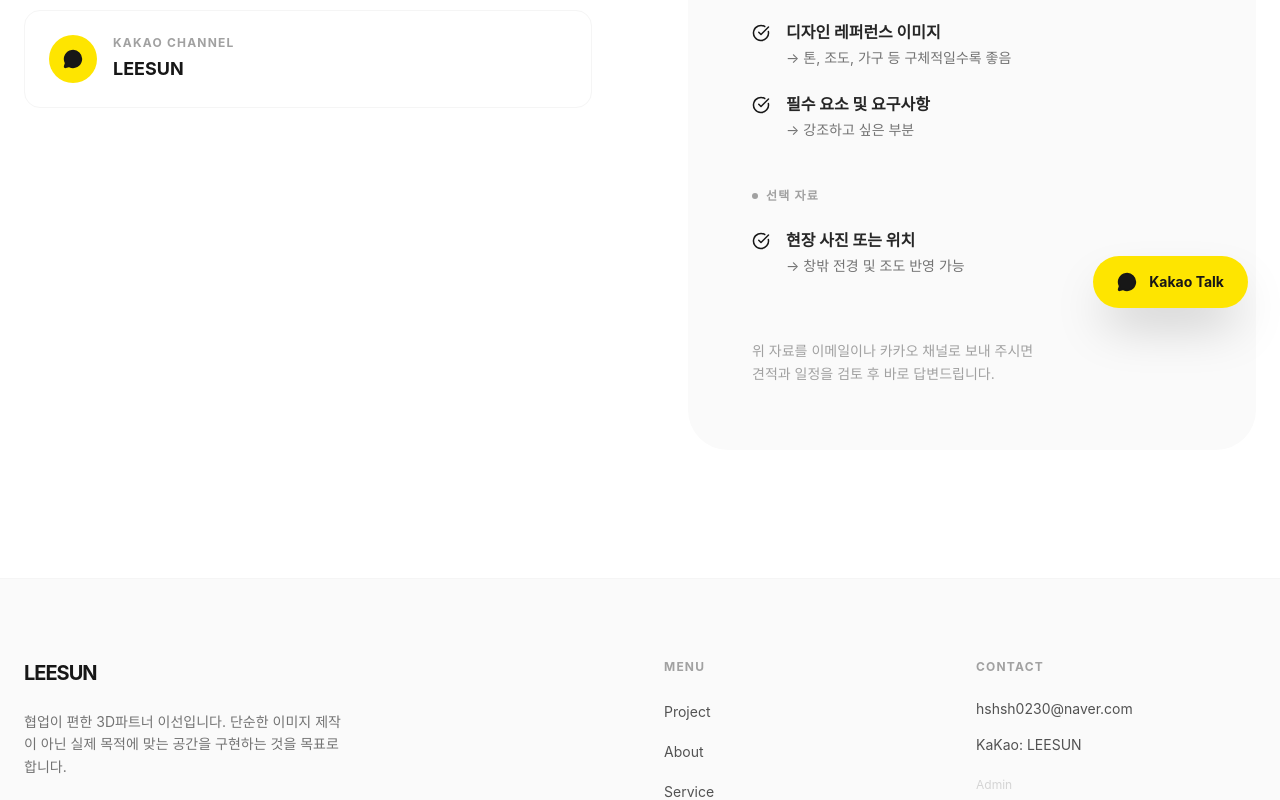
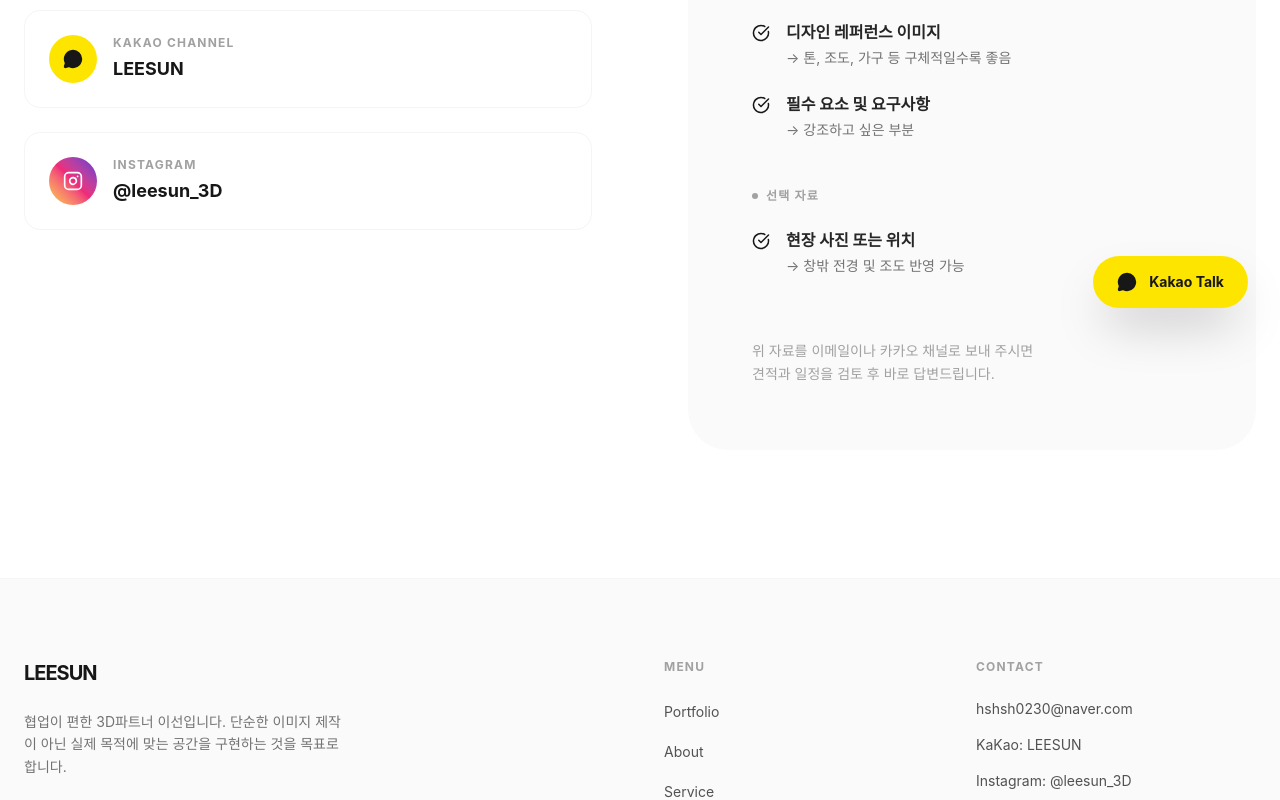
Before and after one commit to loveshuny96/LEESUN-1, a React (Vite) app: page /contact in a window 1280 px wide. Shown: the part 460-1260 px from the top of the page. Built offline with nearby package versions, Linux system fonts and the light colour scheme; no server answers; the database is empty; a web font is replaced by a local one.

Commit message:
refactor: Rename project routes to portfolio
Updates navigation and routing to use "portfolio" instead of "project" for better clarity and alignment with common terminology for showcasing work. Also includes minor text and styling adjustments across various components and pages.

```diff
--- a/src/App.tsx
+++ b/src/App.tsx
@@ -32,8 +32,8 @@ export default function App() {
             <main className="flex-grow">
               <Routes>
                 <Route path="/" element={<Home />} />
-                <Route path="/project" element={<ProjectList />} />
-                <Route path="/project/:id" element={<ProjectDetail />} />
+                <Route path="/portfolio" element={<ProjectList />} />
+                <Route path="/portfolio/:id" element={<ProjectDetail />} />
                 <Route path="/about" element={<About />} />
                 <Route path="/service" element={<Service />} />
                 <Route path="/contact" element={<Contact />} />
--- a/src/components/Footer.tsx
+++ b/src/components/Footer.tsx
@@ -15,7 +15,7 @@ export default function Footer() {
           <div>
             <h3 className="text-xs font-bold uppercase tracking-widest text-neutral-400 mb-6">Menu</h3>
             <ul className="space-y-4">
-              <li><Link to="/project" className="text-sm text-neutral-600 hover:text-neutral-900 transition-colors">Project</Link></li>
+              <li><Link to="/portfolio" className="text-sm text-neutral-600 hover:text-neutral-900 transition-colors">Portfolio</Link></li>
               <li><Link to="/about" className="text-sm text-neutral-600 hover:text-neutral-900 transition-colors">About</Link></li>
               <li><Link to="/service" className="text-sm text-neutral-600 hover:text-neutral-900 transition-colors">Service</Link></li>
               <li><Link to="/contact" className="text-sm text-neutral-600 hover:text-neutral-900 transition-colors">Contact</Link></li>
@@ -26,6 +26,7 @@ export default function Footer() {
             <ul className="space-y-4">
               <li className="text-sm text-neutral-600">hshsh0230@naver.com</li>
               <li className="text-sm text-neutral-600">KaKao: LEESUN</li>
+              <li className="text-sm text-neutral-600">Instagram: @leesun_3D</li>
               <li><Link to="/admin" className="text-xs text-neutral-300 hover:text-neutral-500 transition-colors">Admin</Link></li>
             </ul>
           </div>
--- a/src/components/Navbar.tsx
+++ b/src/components/Navbar.tsx
@@ -15,7 +15,7 @@ export default function Navbar() {
   }, []);
 
   const navItems = [
-    { name: 'PROJECT', path: '/project' },
+    { name: 'PORTFOLIO', path: '/portfolio' },
     { name: 'ABOUT', path: '/about' },
     { name: 'SERVICE', path: '/service' },
     { name: 'CONTACT', path: '/contact' },
--- a/src/components/ProjectCard.tsx
+++ b/src/components/ProjectCard.tsx
@@ -16,7 +16,7 @@ export default function ProjectCard({ project }: ProjectCardProps) {
       transition={{ duration: 0.4 }}
       className="group"
     >
-      <Link to={`/project/${project.id}`} className="block">
+      <Link to={`/portfolio/${project.id}`} className="block">
         <div className="relative aspect-[4/3] overflow-hidden rounded-3xl bg-neutral-100">
           {project.mainImage ? (
             <img
--- a/src/pages/About.tsx
+++ b/src/pages/About.tsx
@@ -11,10 +11,10 @@ export default function About() {
           animate={{ opacity: 1, y: 0 }}
           transition={{ duration: 0.8 }}
         >
-          <h1 className="text-4xl md:text-5xl font-bold tracking-tighter mb-16">ABOUT</h1>
+          <h1 className="text-3xl sm:text-4xl md:text-5xl font-bold tracking-normal md:tracking-tight lg:tracking-tighter mb-16">ABOUT</h1>
 
           <div className="space-y-12 mb-24">
-            <p className="text-2xl md:text-3xl leading-snug tracking-tight text-neutral-800">
+            <p className="text-xl sm:text-2xl md:text-3xl leading-snug tracking-normal md:tracking-tight text-neutral-800">
               협업이 편한 3D 파트너 <br className="md:hidden" /> 이선입니다.
             </p>
             <p className="text-lg md:text-xl leading-relaxed text-neutral-500 max-w-2xl">
--- a/src/pages/Contact.tsx
+++ b/src/pages/Contact.tsx
@@ -1,5 +1,5 @@
 import { motion } from 'motion/react';
-import { Mail, MessageCircle, FileText, CheckCircle } from 'lucide-react';
+import { Mail, MessageCircle, FileText, CheckCircle, Instagram } from 'lucide-react';
 
 export default function Contact() {
   const materials = [
@@ -31,8 +31,8 @@ export default function Contact() {
           <div className="grid grid-cols-1 lg:grid-cols-2 gap-24">
             {/* Left Side: Info */}
             <div>
-              <h1 className="text-4xl md:text-5xl font-bold tracking-tighter mb-8">CONTACT</h1>
-              <p className="text-xl md:text-2xl font-medium text-neutral-800 mb-12 leading-tight">
+              <h1 className="text-3xl sm:text-4xl md:text-5xl font-bold tracking-normal md:tracking-tight lg:tracking-tighter mb-8">CONTACT</h1>
+              <p className="text-lg sm:text-xl md:text-2xl font-medium text-neutral-800 mb-12 leading-tight tracking-normal">
                 빠른 작업 상담이 필요하신가요? <br />
                 자료를 보내주시면 바로 검토 후 답변드립니다.
               </p>
@@ -64,6 +64,20 @@ export default function Contact() {
                     <span className="text-lg font-bold">LEESUN</span>
                   </div>
                 </a>
+                <a
+                  href="https://www.instagram.com/leesun_3D"
+                  target="_blank"
+                  rel="noopener noreferrer"
+                  className="flex items-center gap-4 p-6 border border-neutral-100 rounded-2xl hover:bg-neutral-50 transition-all group"
+                >
+                  <div className="w-12 h-12 bg-gradient-to-tr from-[#f9ce34] via-[#ee2a7b] to-[#6228d7] text-white rounded-full flex items-center justify-center group-hover:scale-110 transition-transform">
+                    <Instagram size={20} />
+                  </div>
+                  <div>
+                    <span className="block text-xs text-neutral-400 font-bold uppercase tracking-widest mb-1">Instagram</span>
+                    <span className="text-lg font-bold">@leesun_3D</span>
+                  </div>
+                </a>
               </div>
             </div>
 
@@ -71,7 +85,7 @@ export default function Contact() {
             <div className="bg-neutral-50 p-10 md:p-16 rounded-[2.5rem]">
               <div className="flex items-center gap-3 mb-10">
                 <FileText size={24} className="text-neutral-900" />
-                <h2 className="text-2xl font-bold tracking-tight">준비 자료 안내</h2>
+                <h2 className="text-xl sm:text-2xl font-bold tracking-normal">준비 자료 안내</h2>
               </div>
 
               <div className="space-y-12">
--- a/src/pages/ProjectDetail.tsx
+++ b/src/pages/ProjectDetail.tsx
@@ -70,7 +70,7 @@ export default function ProjectDetail() {
     return (
       <div className="pt-40 text-center">
         <p>프로젝트를 찾을 수 없습니다.</p>
-        <Link to="/project" className="text-neutral-500 underline mt-4 block">목록으로 돌아가기</Link>
+        <Link to="/portfolio" className="text-neutral-500 underline mt-4 block">목록으로 돌아가기</Link>
       </div>
     );
   }
@@ -79,11 +79,11 @@ export default function ProjectDetail() {
     <div className="pt-20">
       <div className="max-w-7xl mx-auto px-6 py-20">
         <Link
-          to="/project"
+          to="/portfolio"
           className="inline-flex items-center gap-2 text-sm font-medium text-neutral-400 hover:text-neutral-900 transition-colors mb-12 group"
         >
           <ArrowLeft size={16} className="group-hover:-translate-x-1 transition-transform" />
-          BACK TO PROJECTS
+          BACK TO PORTFOLIO
         </Link>
 
         <div className="grid grid-cols-1 lg:grid-cols-12 gap-16">
--- a/src/pages/ProjectList.tsx
+++ b/src/pages/ProjectList.tsx
@@ -42,7 +42,7 @@ export default function ProjectList() {
           animate={{ opacity: 1, y: 0 }}
           transition={{ duration: 0.8 }}
         >
-          <h1 className="text-4xl md:text-5xl font-bold tracking-tighter mb-16 text-center">PROJECT</h1>
+          <h1 className="text-3xl sm:text-4xl md:text-5xl font-bold tracking-normal md:tracking-tight lg:tracking-tighter mb-16 text-center">PORTFOLIO</h1>
 
           {/* Category Tabs */}
           <div className="flex flex-wrap justify-center gap-1.5 md:gap-2 mb-12 md:mb-20">
--- a/src/pages/Service.tsx
+++ b/src/pages/Service.tsx
@@ -43,7 +43,7 @@ export default function Service() {
           animate={{ opacity: 1, y: 0 }}
           transition={{ duration: 0.8 }}
         >
-          <h1 className="text-4xl md:text-5xl font-bold tracking-tighter mb-24">SERVICE</h1>
+          <h1 className="text-3xl sm:text-4xl md:text-5xl font-bold tracking-normal md:tracking-tight lg:tracking-tighter mb-24">SERVICE</h1>
 
           {/* Work Info */}
           <section className="mb-40">
@@ -86,7 +86,7 @@ export default function Service() {
             <h2 className="text-xs font-bold uppercase tracking-widest text-neutral-400 mb-12">Pricing</h2>
             <div className="bg-neutral-900 text-white p-12 md:p-20 rounded-[2rem]">
               <div className="max-w-2xl">
-                <h3 className="text-3xl md:text-4xl font-bold mb-8">기본 정책</h3>
+                <h3 className="text-2xl sm:text-3xl md:text-4xl font-bold mb-8 tracking-normal md:tracking-tight">기본 정책</h3>
                 <p className="text-xl md:text-2xl text-neutral-400 mb-12 leading-relaxed">
                   프로젝트 기준 견적 진행 <br />
                   참고 단가: <span className="text-white">평당 9,000원~</span>
```
Also changed, not shown: src/pages/Home.tsx (+11 -11 lines), 1 other file (tests, documents, lock files or other folders).
